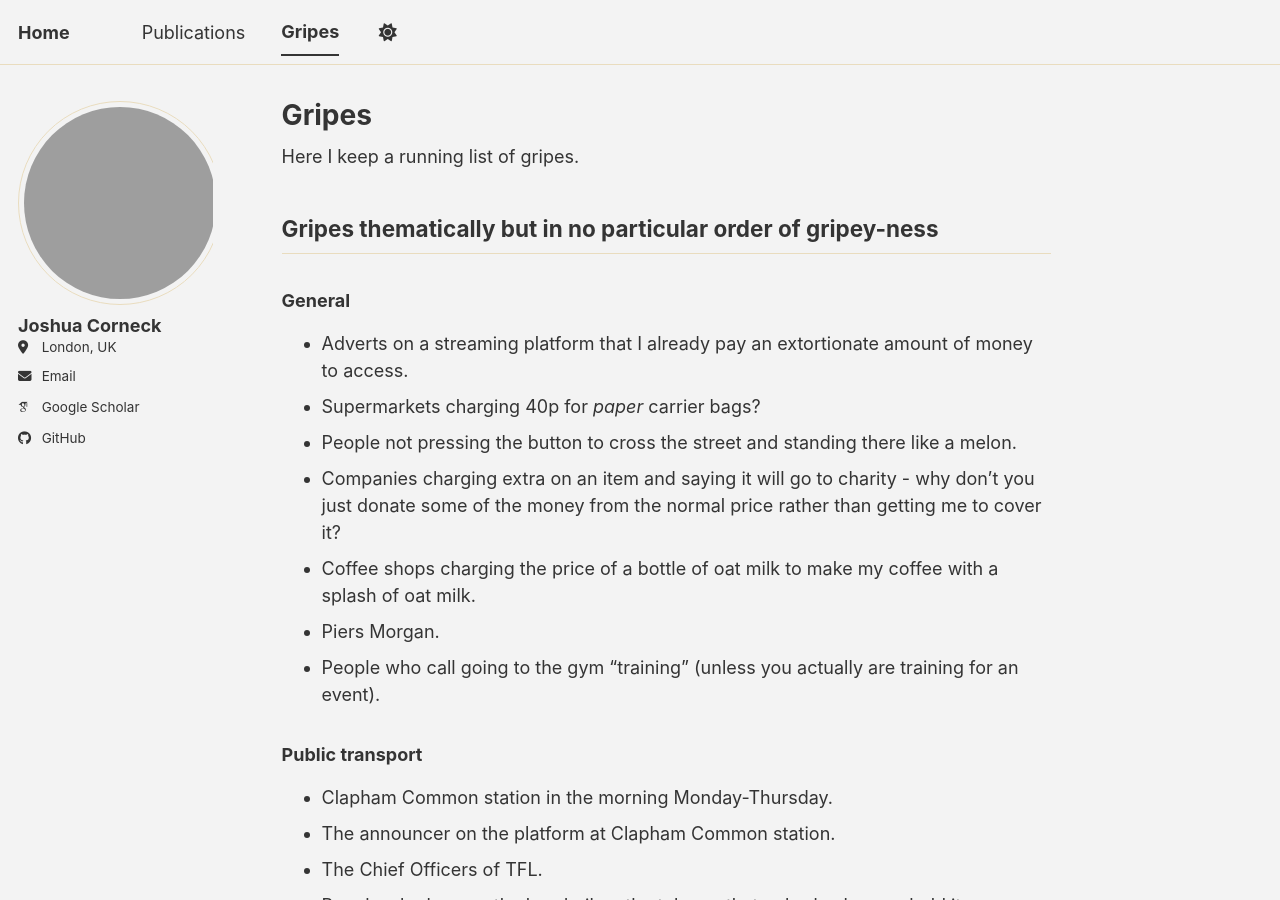
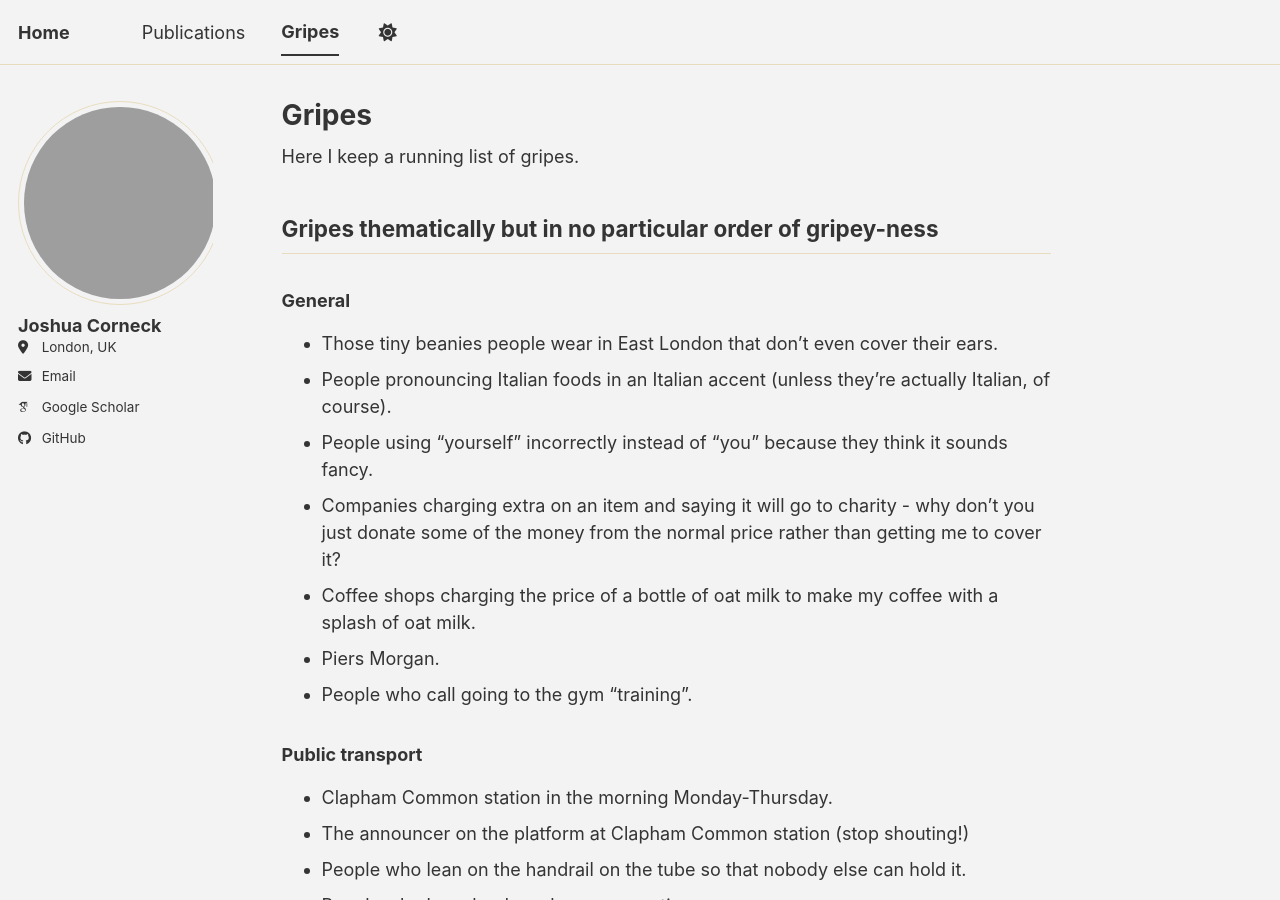
Before and after one commit to joshcorneck/joshcorneck.github.io, a Jekyll site: the page built from _pages/gripes.md, in a window 1280 px wide and 900 px high. Built offline with Jekyll 4.4.1, drawn with Linux system fonts in a browser that asks for light colours; some web fonts are replaced; a script bundle is joined from its source files by our own code; library files that are not in the unit come from our copies.

Commit message:
updated gripes

```diff
--- a/_pages/gripes.md
+++ b/_pages/gripes.md
@@ -9,18 +9,17 @@ Here I keep a running list of gripes.
 ## Gripes thematically but in no particular order of gripey-ness
 
 ### General
-- Adverts on a streaming platform that I already pay an extortionate amount of money to access.
-- Supermarkets charging 40p for <i> paper</i> carrier bags?
-- People not pressing the button to cross the street and standing there like a melon.
+- Those tiny beanies people wear in East London that don't even cover their ears.
+- People pronouncing Italian foods in an Italian accent (unless they're actually Italian, of course).
+- People using "yourself" incorrectly instead of "you" because they think it sounds fancy.
 - Companies charging extra on an item and saying it will go to charity - why don't you just donate some of the money from the normal price rather than getting me to cover it?
 - Coffee shops charging the price of a bottle of oat milk to make my coffee with a splash of oat milk.
 - Piers Morgan.
-- People who call going to the gym "training" (unless you actually are training for an event).
+- People who call going to the gym "training".
 
 ### Public transport
 - Clapham Common station in the morning Monday-Thursday.
-- The announcer on the platform at Clapham Common station.
-- The Chief Officers of TFL.
+- The announcer on the platform at Clapham Common station (stop shouting!)
 - People who lean on the handrail on the tube so that nobody else can hold it.
 - People who have loudspeaker conversations.
 - People who watch videos with no headphones.
```
